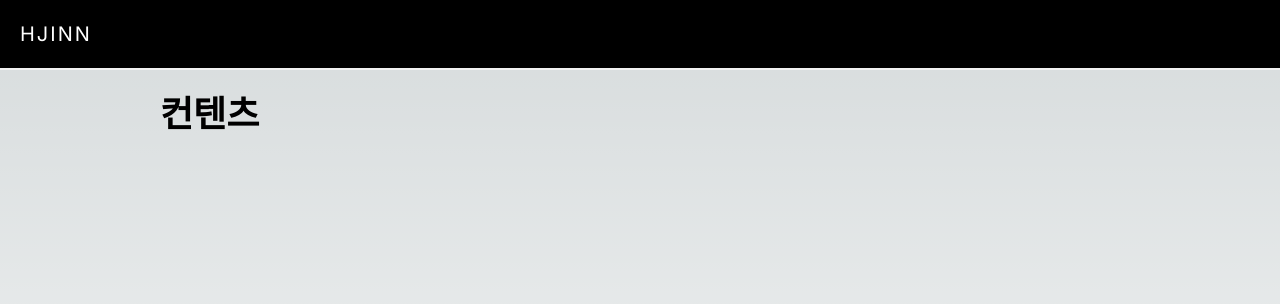
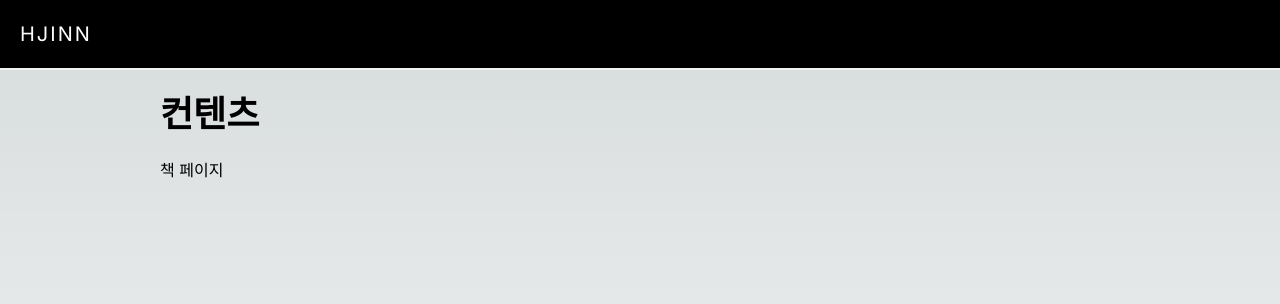
Before and after one commit to hojunin/blog-2.0, a Next.js app: page /content in a window 1280 px wide. Shown: the top 304 px of the page. Built offline with nearby package versions, Linux system fonts and the light colour scheme.

Commit message:
fix: 라우팅 테스트

```diff
--- /dev/null
+++ b/src/app/content/book/loading.tsx
@@ -0,0 +1,11 @@
+import React from 'react';
+
+const Loading = () => {
+  return (
+    <div>
+      <h1 className="text-h1 mb-5">독서 기록</h1>
+    </div>
+  );
+};
+
+export default Loading;
--- a/src/app/content/book/page.tsx
+++ b/src/app/content/book/page.tsx
@@ -4,7 +4,7 @@ import React from 'react';
 const BookPage = () => {
   return (
     <div>
-      <h1 className="text-h1" />
+      <h1 className="text-h1">독서 기록</h1>
 
       <BookList />
     </div>
--- a/src/app/content/page.tsx
+++ b/src/app/content/page.tsx
@@ -7,7 +7,9 @@ const ContentPage = () => {
     <div>
       <h1 className="text-h1 mb-5">컨텐츠</h1>
 
-      <div className="grid grid-cols-3 gap-5 w-full h-24"></div>
+      <div className="grid grid-cols-3 gap-5 w-full h-24">
+        <Link href={'/content/book'}>책 페이지</Link>
+      </div>
     </div>
   );
 };
```
